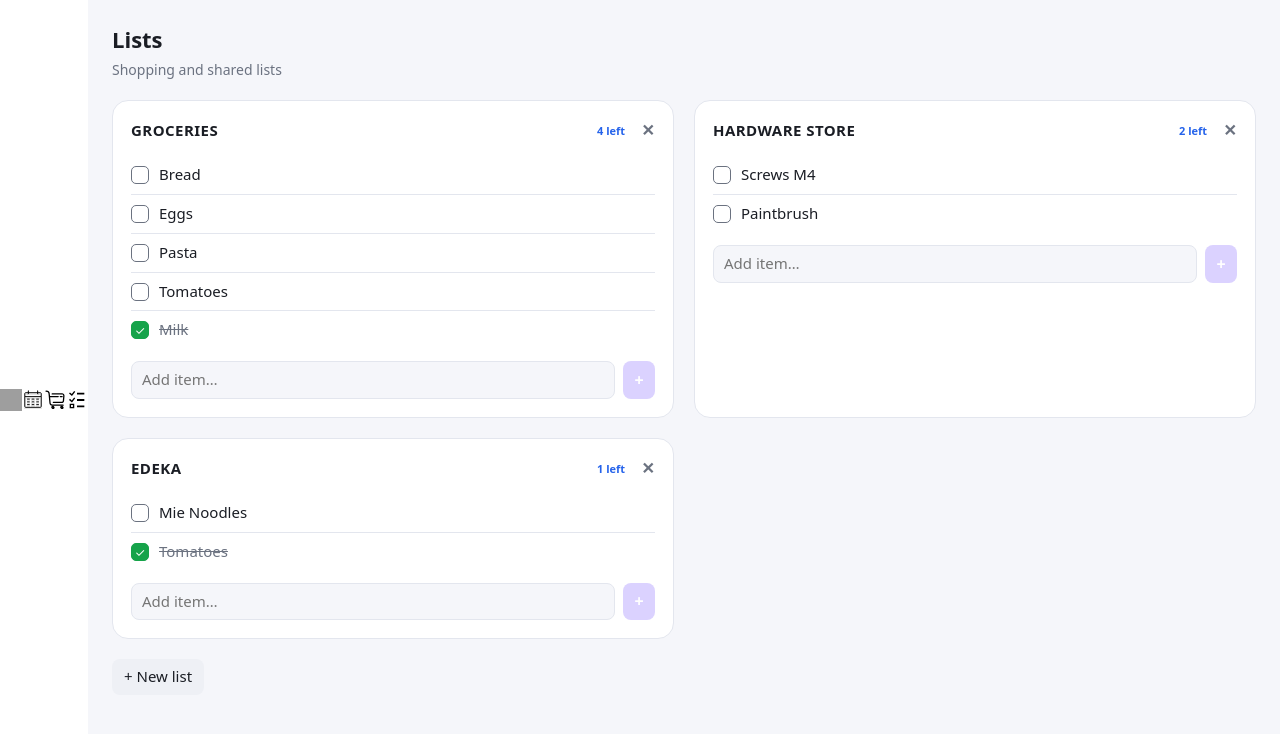
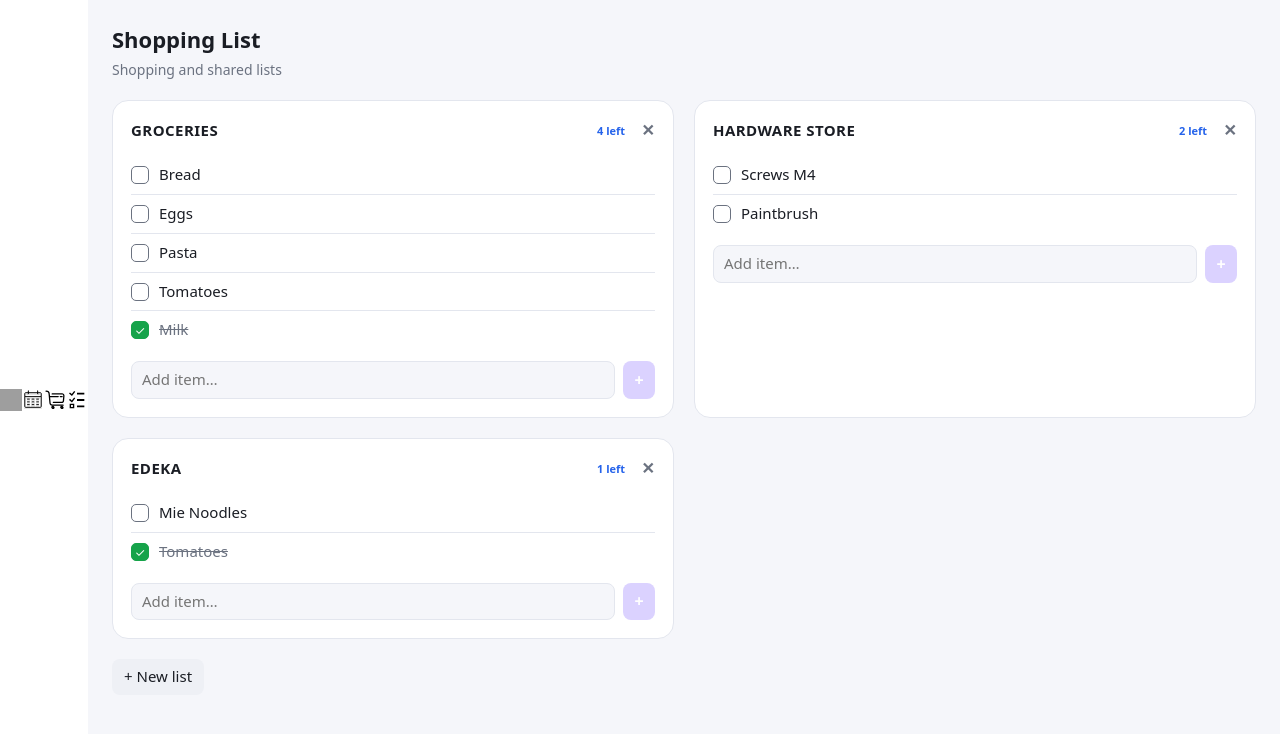
Before and after one commit to Avdiji/home_dashboard, a React (Vite) app in the folder frontend/: page /shopping in a window 1280 px wide. Shown: the top 734 px of the page. Built offline with nearby package versions, Linux system fonts and the light colour scheme; grey boxes are pictures that could not be loaded.

Commit message:
changed shopping-list title

```diff
--- a/frontend/src/views/shopping_list/shopping_list.jsx
+++ b/frontend/src/views/shopping_list/shopping_list.jsx
@@ -53,7 +53,7 @@ export default function ShoppingList() {
   return (
     <div className={classes.view}>
       <h1 className={classes.page_title}>
-        Lists
+        Shopping List
         <div className={classes.page_sub}>Shopping and shared lists</div>
       </h1>
 
```
